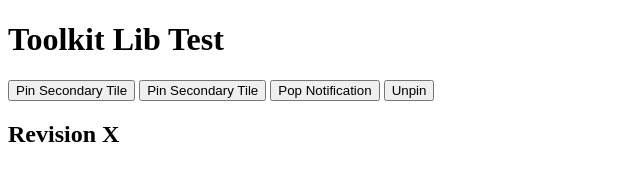
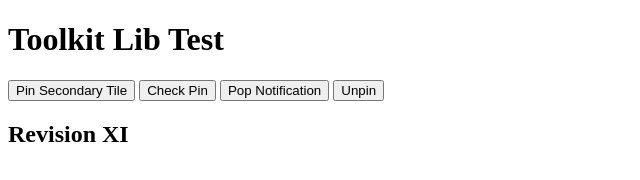
Before and after one commit to bixybixy2/tilelibtest, a plain HTML site: page index.html in a window 1280 px wide. Shown: the whole page, without its empty margins (0-640 px from the left). Drawn offline with Linux system fonts and the light colour scheme.

Commit message:
Revision 11: Check Pin

```diff
--- a/app.js
+++ b/app.js
@@ -44,3 +44,9 @@ function PopNotification()
 
     uniToast(headerID, headerTitle, headerArguments, title, body, iconImagePath, badgeImagePath, heroImagePath, inlineImagePath, buttonName, buttonType, buttonArguments);
 }
+
+function CheckPin(tileId)
+{
+    var isPinned = Windows.UI.StartScreen.SecondaryTile.Exists(tileId);
+    console.log(isPinned);
+}
--- a/index.html
+++ b/index.html
@@ -13,9 +13,9 @@
         <h1>Toolkit Lib Test</h1>
 
         <button onclick="PinSecondaryTile()">Pin Secondary Tile</button>
-        <button onclick="UpdateSecondaryTile()">Pin Secondary Tile</button>
+        <button onclick="CheckPin('12345')">Check Pin</button>
         <button onclick="PopNotification()">Pop Notification</button>
         <button onclick="UnpinSecondaryTile()">Unpin</button>
-        <h2>Revision X</h2>
+        <h2>Revision XI</h2>
     </body>
 </html>
```
